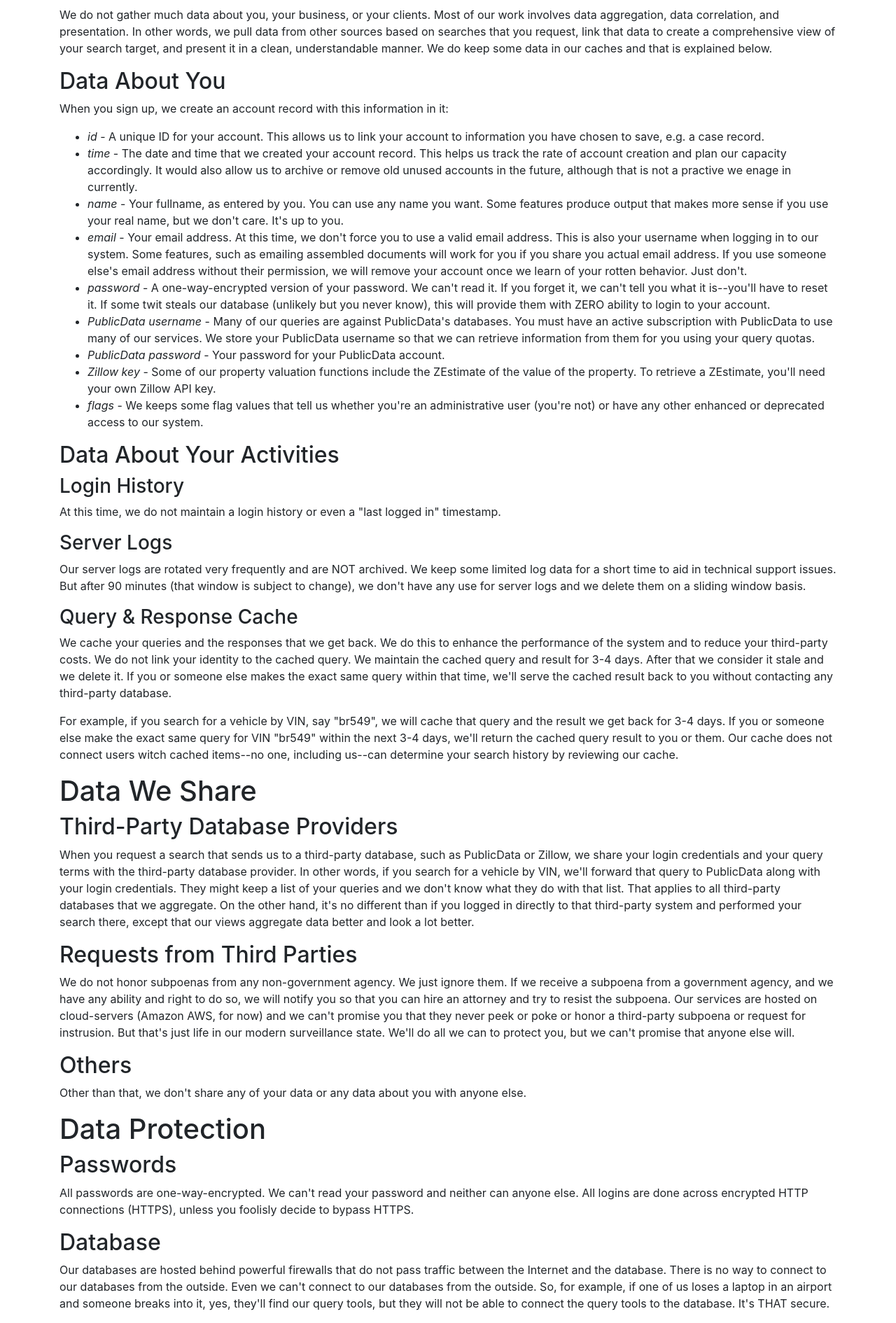
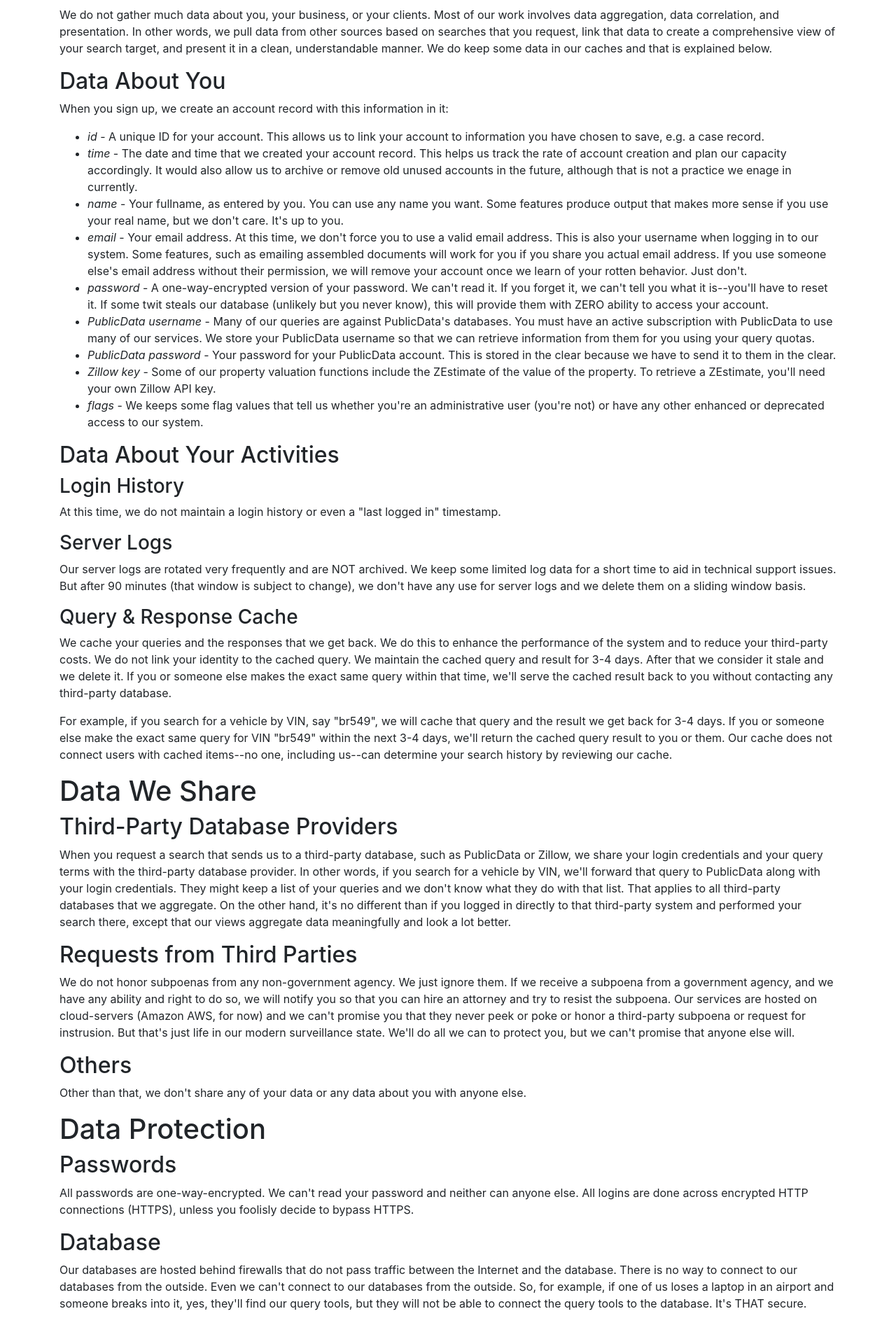
Before and after one commit to tjdaley/publicdataws, a Flask app: page /privacy/ in a window 1280 px wide. Shown: the part 416-2306 px from the top of the page at 70% size. Run offline with Flask 2, Linux system fonts and the light colour scheme; some libraries are stand-ins or nearby versions.

Commit message:
grammar changes

```diff
--- a/app/views/info/templates/privacy.html
+++ b/app/views/info/templates/privacy.html
@@ -9,7 +9,8 @@
         </p>
     </div>
     <h1>Data We Gather</h1>
-    <p>We do not gather much data about you, your business, or your clients. Most of our work involves
+    <p>
+        We do not gather much data about you, your business, or your clients. Most of our work involves
         data aggregation, data correlation, and presentation. In other words, we pull data from other sources
         based on searches that you request, link that data to create a comprehensive view of your search
         target, and present it in a clean, understandable manner. We do keep some data in our caches and
@@ -22,7 +23,7 @@
         you have chosen to save, e.g. a case record.</li>
         <li><em>time</em> - The date and time that we created your account record. This helps us track
         the rate of account creation and plan our capacity accordingly. It would also allow us to archive
-        or remove old unused accounts in the future, although that is not a practive we enage in currently.</li>
+        or remove old unused accounts in the future, although that is not a practice we enage in currently.</li>
         <li><em>name</em> - Your fullname, as entered by you. You can use any name you want. Some features
         produce output that makes more sense if you use your real name, but we don't care. It's up to you.</li>
         <li><em>email</em> - Your email address. At this time, we don't force you to use a valid email
@@ -32,11 +33,12 @@
         rotten behavior. Just don't.</li>
         <li><em>password</em> - A one-way-encrypted version of your password. We can't read it. If you
         forget it, we can't tell you what it is--you'll have to reset it. If some twit steals our database
-        (unlikely but you never know), this will provide them with ZERO ability to login to your account.</li>
+        (unlikely but you never know), this will provide them with ZERO ability to access your account.</li>
         <li><em>PublicData username</em> - Many of our queries are against PublicData's databases. You must
         have an active subscription with PublicData to use many of our services. We store your PublicData
         username so that we can retrieve information from them for you using your query quotas.</li>
-        <li><em>PublicData password</em> - Your password for your PublicData account.</li>
+        <li><em>PublicData password</em> - Your password for your PublicData account. This is stored in
+        the clear because we have to send it to them in the clear.</li>
         <li><em>Zillow key</em> - Some of our property valuation functions include the ZEstimate of
         the value of the property. To retrieve a ZEstimate, you'll need your own Zillow API key.</li>
         <li><em>flags</em> - We keeps some flag values that tell us whether you're an administrative user
@@ -65,7 +67,7 @@
         For example, if you search for a vehicle by VIN, say "br549", we will cache that query and the
         result we get back for 3-4 days. If you or someone else make the exact same query for VIN
         "br549" within the next 3-4 days, we'll return the cached query result to you or them. Our
-        cache does not connect users witch cached items--no one, including us--can determine your
+        cache does not connect users with cached items--no one, including us--can determine your
         search history by reviewing our cache.
     </p>
     <h1>Data We Share</h1>
@@ -77,7 +79,7 @@
         with your login credentials. They might keep a list of your queries and we don't know what they
         do with that list. That applies to all third-party databases that we aggregate. On the other hand,
         it's no different than if you logged in directly to that third-party system and performed
-        your search there, except that our views aggregate data better and look a lot better.
+        your search there, except that our views aggregate data meaningfully and look a lot better.
     </p>
     <h2>Requests from Third Parties</h2>
     <p>
@@ -102,7 +104,7 @@
     </p>
     <h2>Database</h2>
     <p>
-        Our databases are hosted behind powerful firewalls that do not pass traffic between the Internet
+        Our databases are hosted behind firewalls that do not pass traffic between the Internet
         and the database. There is no way to connect to our databases from the outside. Even we can't
         connect to our databases from the outside. So, for example, if one of us loses a laptop in an
         airport and someone breaks into it, yes, they'll find our query tools, but they will not be
@@ -121,21 +123,22 @@
         like a sealed enveloped deposited in the mail. Anyone can read the address, only the recipient
         can read the content. (In this example, the envelope contains a letter written in code, so even
         if someone intercepts and opens the envelope, the contents will make no sense.) Likewise, your
-        internet provider is probably keeping a list of web sites that you visit. So, most likel, is
-        your browser. We can't stop that. But they don't know what you're doing on our web site and they
+        internet provider is probably keeping a list of web sites that you visit. So, most likely, is
+        your browser. They don't know what you're doing on our web site and they
         can't tell what we're sending back to you other than its size.
     </p>
     <h1>Remember: We Live in a Surveillance State</h1>
     <p>
-        We protect all that we can. Just remember, we live in a surveilance state. Governments think
+        We protect all that we can. Just remember, we live in a surveillance state. Governments think
         it's their business and perhaps in our interest to monitor every move we make, whether in the
         temporal world or the digital world. We don't disclose anything to them, but they gather up what
         they can by reading traffic destinations and computer locations. Big Data companies are
         positioned to make a fortune from whatever they can discern about you so they meticulously track
         everything they possibley can. Again, they know where you are and they know what web sites you
-        visit.
+        visit. But they have no ability to see what you use our site for or what information we send back
+        to you.
     </p>
     <p>
-        Be smart.
+        Be smart. Be careful. Staty curious.
     </p>
 {% endblock %}
```
